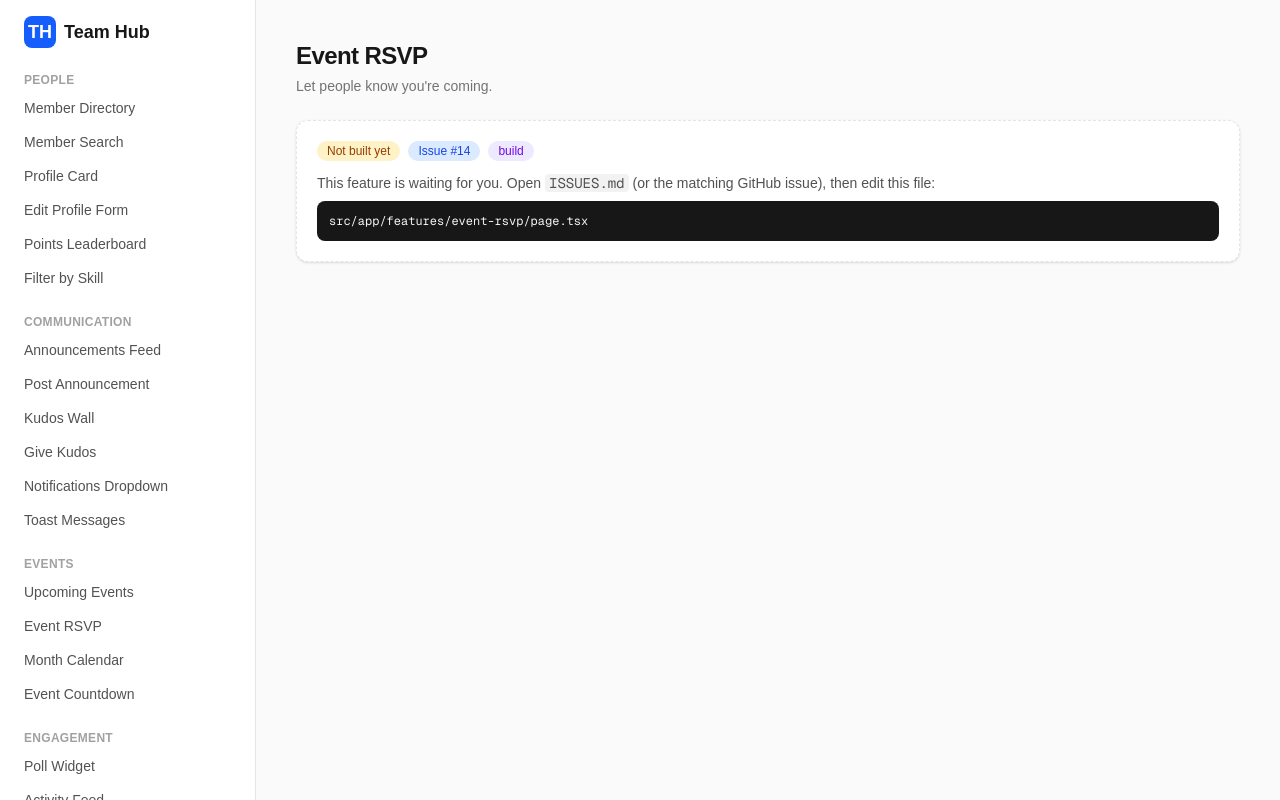
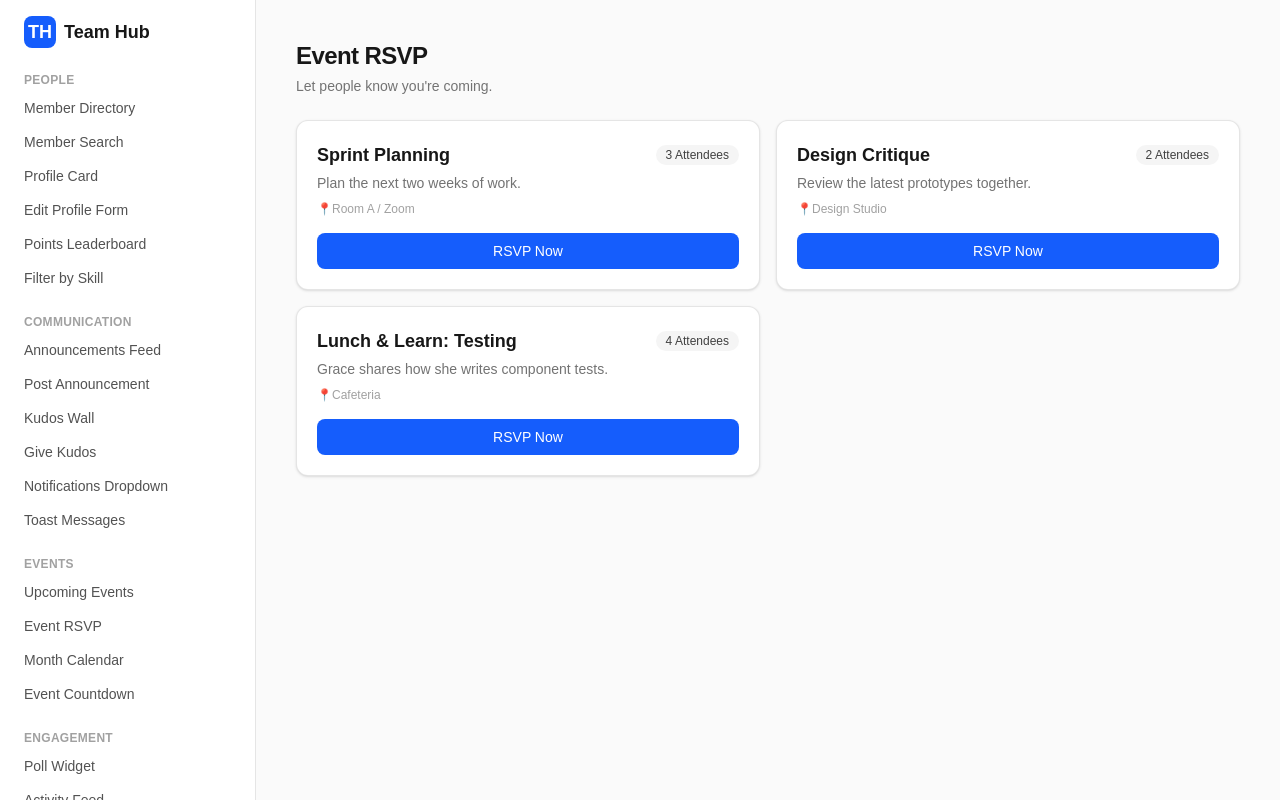
Before and after one commit to mainawycliffe/lovelace-project, a Next.js app: page /features/event-rsvp in a window 1280 px wide. Shown: the top 800 px of the page. Built offline with nearby package versions, Linux system fonts and the light colour scheme.

Commit message:
"added events rsvp module"

```diff
--- a/src/app/features/event-rsvp/page.tsx
+++ b/src/app/features/event-rsvp/page.tsx
@@ -1,14 +1,70 @@
-import { PageHeader } from "@/components/ui";
-import { FeatureStub } from "@/components/FeatureStub";
+// import { PageHeader } from "@/components/ui";
+// import { FeatureStub } from "@/components/FeatureStub";
 
-// Issue #14: Event RSVP
-// TODO: build this feature, then delete <FeatureStub /> below.
-// See ISSUES.md for the full spec, and src/app/features/example-notes for the pattern.
+// // Issue #14: Event RSVP
+// // TODO: build this feature, then delete <FeatureStub /> below.
+// // See ISSUES.md for the full spec, and src/app/features/example-notes for the pattern.
+// export default function EventRsvpPage() {
+//   return (
+//     <div>
+//       <PageHeader title="Event RSVP" subtitle="Let people know you're coming." />
+//       <FeatureStub slug="event-rsvp" />
+//     </div>
+//   );
+// }
+"use client";
+
+import { PageHeader, Card, Button, Badge } from "@/components/ui";
+import { events } from "@/lib/mock-data";
+import { useLocalStorage } from "@/lib/useLocalStorage";
+import { TeamEvent } from "@/lib/types";
+
 export default function EventRsvpPage() {
+
+  const [rsvps, setRsvps] = useLocalStorage<Record<string, boolean>>("event-rsvps", {});
+
+  const toggleRsvp = (eventId: string) => {
+    setRsvps((prev) => ({
+      ...prev,
+      [eventId]: !prev[eventId],
+    }));
+  };
+
   return (
-    <div>
-      <PageHeader title="Event RSVP" subtitle="Let people know you're coming." />
-      <FeatureStub slug="event-rsvp" />
+    <div className="space-y-6">
+      <PageHeader
+        title="Event RSVP"
+        subtitle="Let people know you're coming."
+      />
+
+      <div className="grid grid-cols-1 gap-4 md:grid-cols-2">
+        {events.map((event: TeamEvent) => {
+          const isAttending = !!rsvps[event.id];
+          const displayCount = event.attendeeIds.length + (isAttending ? 1 : 0);
+
+          return (
+            <Card key={event.id} className="p-4 flex flex-col justify-between gap-4">
+              <div>
+                <div className="flex items-center justify-between">
+                  <h3 className="font-bold text-lg">{event.title}</h3>
+                  <Badge tone={isAttending ? "green" : "neutral"}>
+                    {displayCount} {displayCount === 1 ? "Attendee" : "Attendees"}
+                  </Badge>
+                </div>
+                <p className="text-sm text-neutral-500 mt-1">{event.description}</p>
+                <p className="text-xs text-neutral-400 mt-2"> 📍{event.location}</p>
+              </div>
+
+              <Button
+                variant={isAttending ? "secondary" : "primary"}
+                onClick={() => toggleRsvp(event.id)}
+              >
+                {isAttending ? "Cancel RSVP" : "RSVP Now"}
+              </Button>
+            </Card>
+          );
+        })}
+      </div>
     </div>
   );
 }
```
Also changed, not shown: 1 other file (tests, documents, lock files or other folders).
